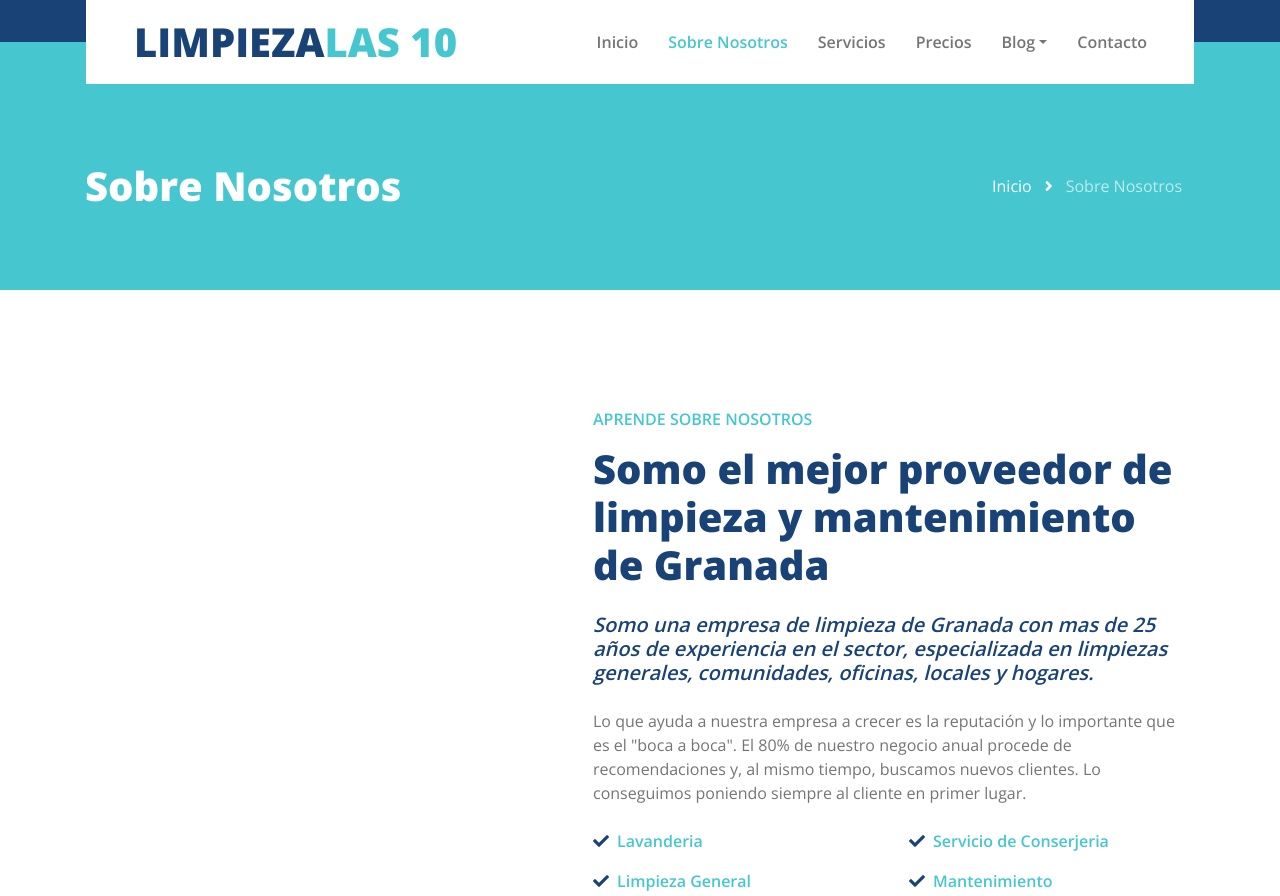
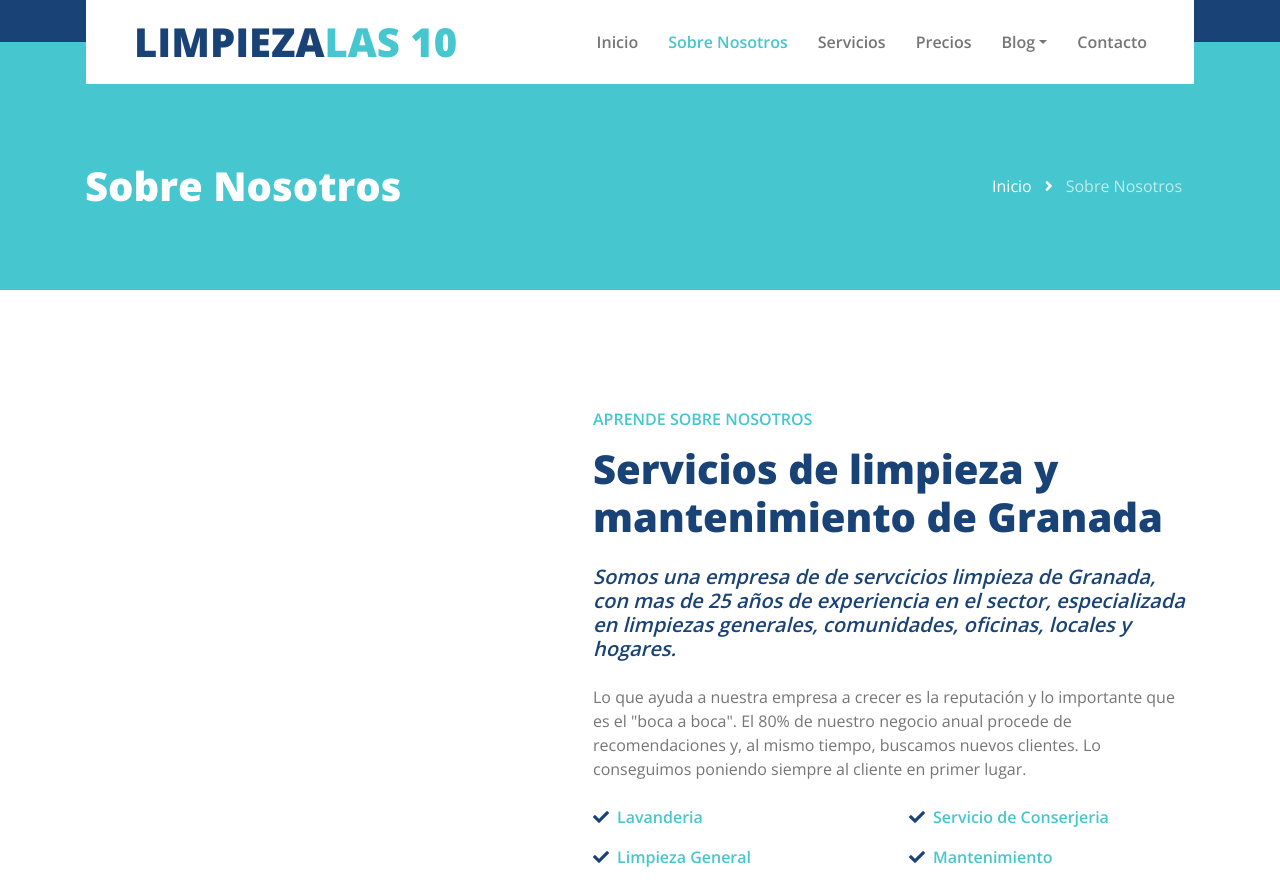
Before and after one commit to las10/Las10.github.io, a plain HTML site: page about.html in a window 1280 px wide. Shown: the top 896 px of the page. Drawn offline with nearby package versions, Linux system fonts and the light colour scheme.

Commit message:
update about.html

```diff
--- a/about.html
+++ b/about.html
@@ -126,8 +126,8 @@
                 </div>
                 <div class="col-lg-7 mt-5 mt-lg-0 pl-lg-5">
                     <h6 class="text-secondary text-uppercase font-weight-medium mb-3">Aprende sobre Nosotros</h6>
-                    <h1 class="mb-4">Somo el mejor proveedor de limpieza y mantenimiento de Granada</h1>
-                    <h5 class="font-weight-medium font-italic mb-4">Somo una empresa de limpieza de Granada  con mas de 25 años de experiencia en el sector, especializada en limpiezas generales, comunidades, oficinas, locales y hogares.</h5>
+                    <h1 class="mb-4">Servicios de limpieza y mantenimiento de Granada</h1>
+                    <h5 class="font-weight-medium font-italic mb-4">Somos una empresa de de servcicios limpieza de Granada, con mas de 25 años de experiencia en el sector, especializada en limpiezas generales, comunidades, oficinas, locales y hogares.</h5>
                     <p class="mb-2">Lo que ayuda a nuestra empresa a crecer es la reputación y lo importante que es el "boca a boca". El 80% de nuestro negocio anual procede de recomendaciones y, al mismo tiempo, buscamos nuevos clientes. Lo conseguimos poniendo siempre al cliente en primer lugar.</p>
                     <div class="row">
                        <div class="col-sm-6 pt-3">
```
